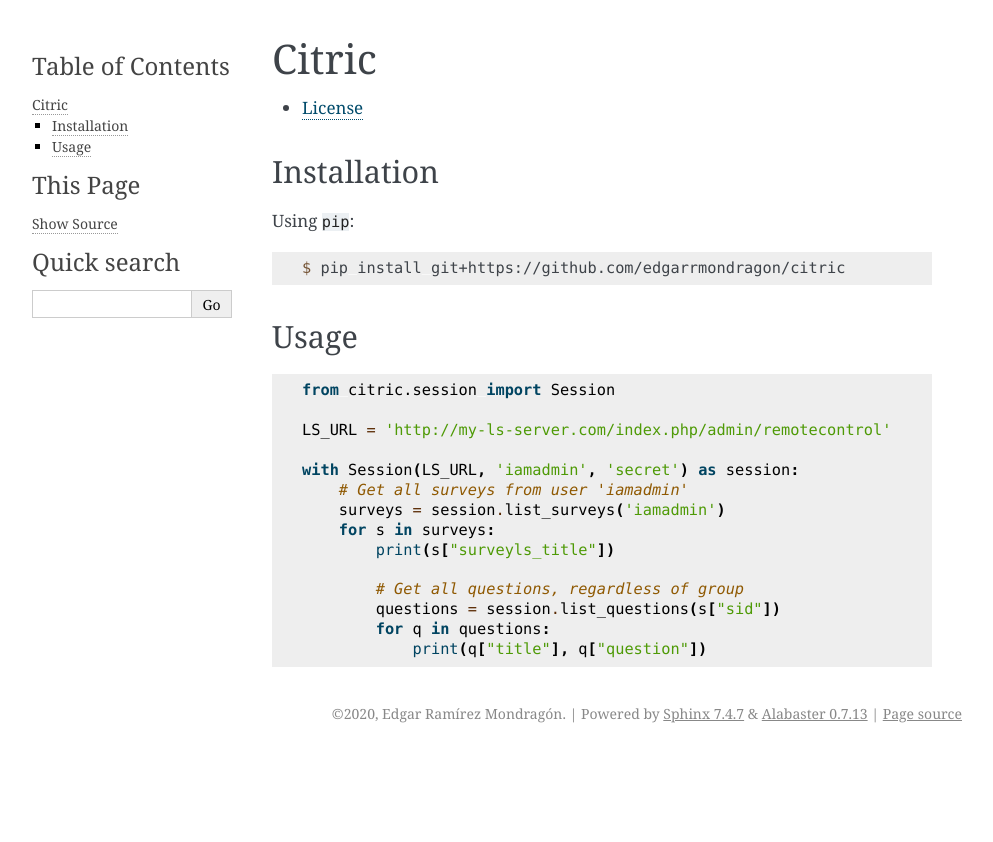
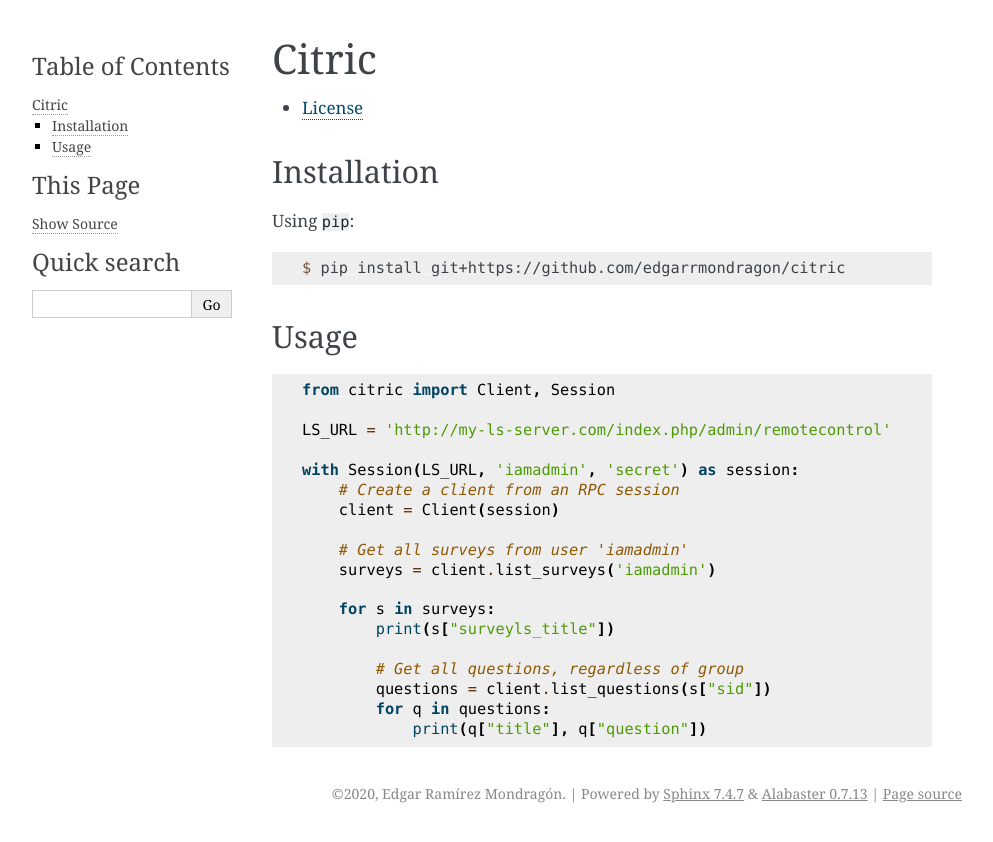
Before and after one commit to edgarrmondragon/citric, a Sphinx documentation site: the page built from docs/index.rst, in a window 1280 px wide. Shown: the top 842 px of the page, without its empty margins (148-1141 px from the left). Built offline with Sphinx 7.4.7, drawn with Linux system fonts in a browser that asks for light colours; pages that are not in the unit, such as notebooks, are missing from menus.

Commit message:
Update documentation

```diff
--- a/docs/index.rst
+++ b/docs/index.rst
@@ -26,17 +26,21 @@ Usage
 
 .. code-block:: python
 
-   from citric.session import Session
+   from citric import Client, Session
 
    LS_URL = 'http://my-ls-server.com/index.php/admin/remotecontrol'
 
    with Session(LS_URL, 'iamadmin', 'secret') as session:
+       # Create a client from an RPC session
+       client = Client(session)
+
        # Get all surveys from user 'iamadmin'
-       surveys = session.list_surveys('iamadmin')
+       surveys = client.list_surveys('iamadmin')
+
        for s in surveys:
            print(s["surveyls_title"])
 
            # Get all questions, regardless of group
-           questions = session.list_questions(s["sid"])
+           questions = client.list_questions(s["sid"])
            for q in questions:
                print(q["title"], q["question"])
```
Also changed, not shown: README.md (+10 -8 lines).
